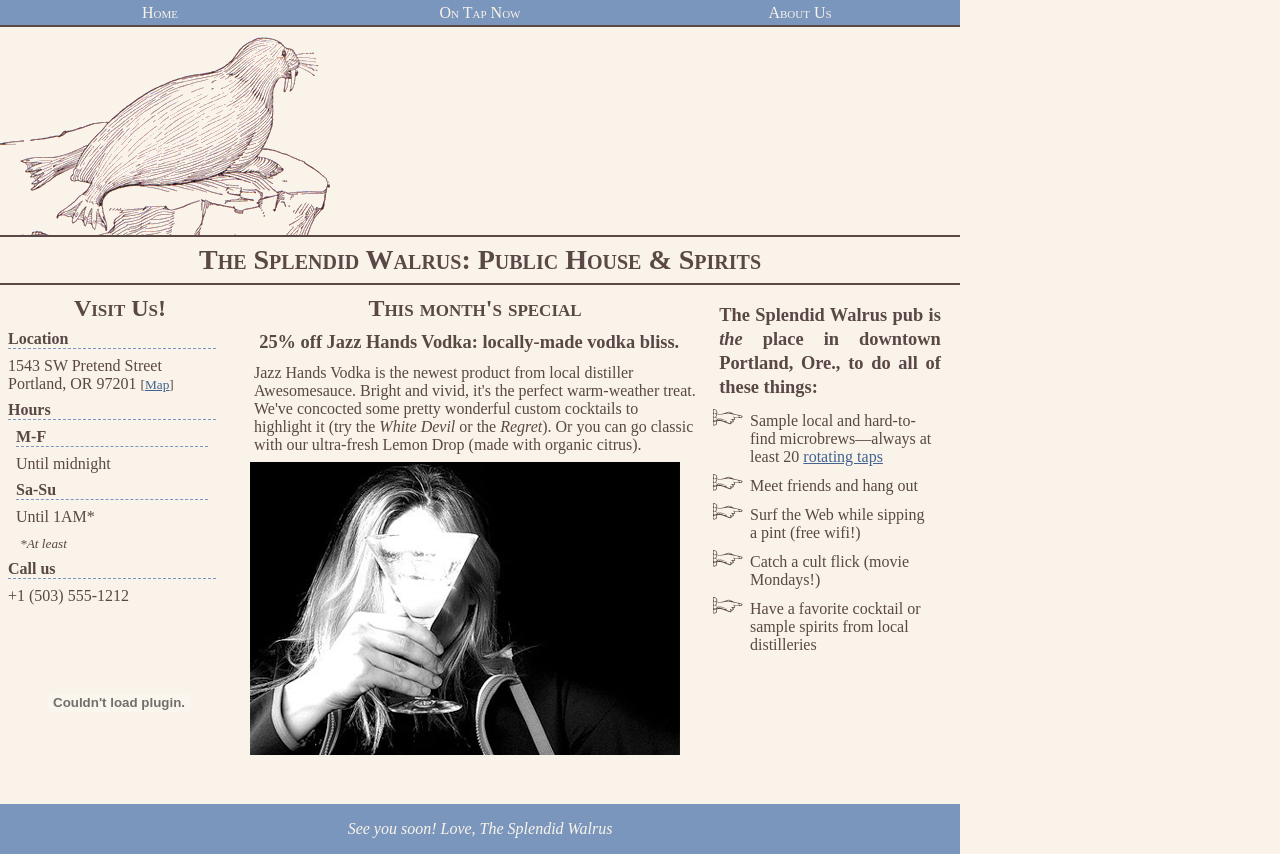
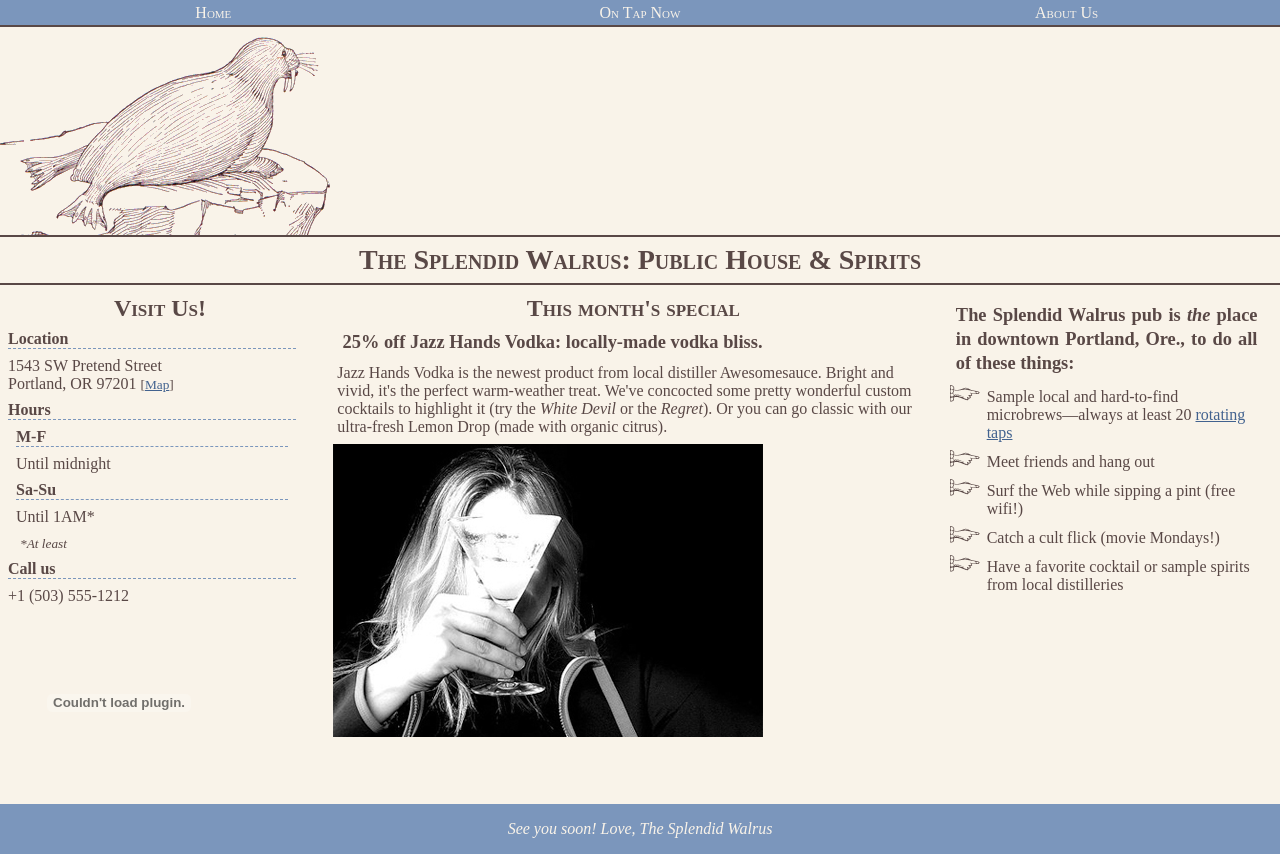
Before and after one commit to bostonhsu/HeadFirstMobileWebLearning, a PHP site: page / in a window 1280 px wide. Run offline with PHP 8.4, Linux system fonts and the light colour scheme.

Commit message:
Change fixed width layout to flow layout.

```diff
--- a/mycodes/chapter1/styles.css
+++ b/mycodes/chapter1/styles.css
@@ -100,39 +100,39 @@ dt {
 /* pc */
 @media screen and (min-width: 481px) {
   body, .header, .footer, .navigation {
-    width: 960px;
+    width: 100%;
   }
   .column {
-    margin: 10px 10px 0 0;
+    margin: 10px 1.0417% 0 0;
   }
   .navigation ul li {
-    width: 320px; /* 960/3 */
+    width: 33.3333%; /* 960/3 */
   }
   #visit {
-    width: 240px;
+    width: 25%;
     float: left;
   }
   #points {
-    width: 240px;
+    width: 25%;
     float: right;
   }
   #main {
-    margin: 10px 260px 0 250px;
+    margin: 10px 27.0833% 0 26.0417%;
   }
 }
 /* mobile */
 @media screen and (max-width: 480px) {
   body, .header, .footer, .navigation {
-    width: 320px;
+    width: 100%;
   }
   .column {
     margin: 10px 0;
     border-bottom: 1px dashed #7b96bc;
   }
   .navigation ul li {
-    width: 106.6667px;
+    width: 33.3333%;
   }
   #visit, #points, #main {
-    width: 320px;
+    width: 100%;
   }
 }
```
